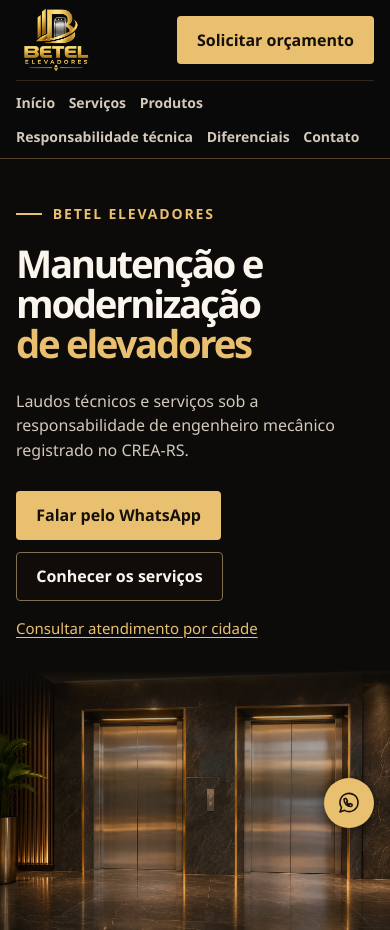
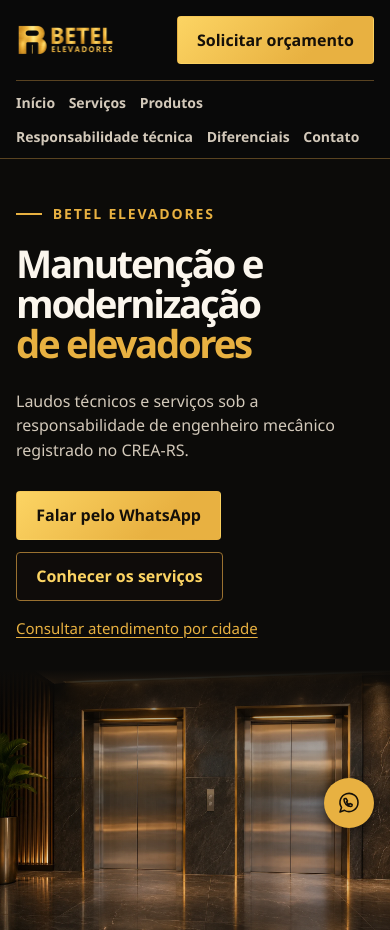
Before and after one commit to draphossites/draphoscomercial, a plain HTML site: page index.html in a window 390 px wide. Shown: the top 930 px of the page. Drawn offline with Linux system fonts and the light colour scheme.

Commit message:
Add files via upload

```diff
--- a/estilo.css
+++ b/estilo.css
@@ -2,10 +2,14 @@
   color-scheme: dark;
   --preto: #090909;
   --fundo: #10100f;
-  --ouro: #e9bf70;
+  --ouro: #e8b141;
+  --ouro-claro: #fcd463;
+  --ouro-medio: #d89d31;
+  --ouro-escuro: #9a7130;
+  --ouro-suave: #30220e;
   --texto: #fbf6ed;
   --secundario: #d3c9ba;
-  --linha: #54432a;
+  --linha: #594321;
   font-family: "Segoe UI", Arial, sans-serif;
   color: var(--texto);
   background: var(--fundo);
@@ -20,9 +24,9 @@ h1, h2, h3, p { margin-block: 0; }
 
 .topo { background: var(--preto); border-bottom: 1px solid var(--linha); }
 .barra { display: grid; grid-template-columns: 1fr auto 1fr; align-items: center; gap: 1rem; }
-.marca { justify-self: start; display: block; }
-.marca img { display: block; width: 5.5rem; height: auto; }
-.barra nav { display: flex; align-items: center; justify-content: center; gap: clamp(.75rem, 2.7vw, 2.4rem); }
+.marca { justify-self: start; display: grid; align-items: center; min-height: 5.5rem; }
+.marca img { display: block; width: 9rem; height: auto; border-radius: .2rem; }
+.barra nav { display: flex; align-items: center; justify-content: center; gap: clamp(.75rem, 2.15vw, 2.4rem); }
 .barra nav a { color: var(--secundario); padding-block: .65rem; font-size: .9375rem; font-weight: 600; text-decoration: none; }
 .barra nav a:hover { color: var(--ouro); }
 .botao {
@@ -34,16 +38,16 @@ h1, h2, h3, p { margin-block: 0; }
   border: 1px solid transparent;
   border-radius: .25rem;
   color: #151009;
-  background: var(--ouro);
+  background: linear-gradient(135deg, var(--ouro-claro), var(--ouro) 70%);
   font-weight: 700;
   text-align: center;
   text-decoration: none;
 }
-.botao:hover { background: #f8d795; }
+.botao:hover { background: var(--ouro-claro); }
 .botao:where(button) { font: inherit; font-weight: 700; cursor: pointer; }
 .botao-orcamento { justify-self: end; min-height: 2.7rem; }
-.botao-contorno { color: var(--texto); border-color: #827053; background: #100e0bb3; }
-.botao-contorno:hover { color: var(--ouro); border-color: var(--ouro); background: #241c11; }
+.botao-contorno { color: var(--ouro-claro); border-color: var(--ouro-escuro); background: #100e0bb3; }
+.botao-contorno:hover { color: var(--ouro-claro); border-color: var(--ouro); background: var(--ouro-suave); }
 
 .destaque { position: relative; isolation: isolate; overflow: hidden; background: #0c0b09; border-bottom: 1px solid var(--linha); }
 .destaque-imagem { position: absolute; z-index: -1; inset: 0 0 0 auto; width: 65%; }
@@ -83,7 +87,7 @@ h1 span { display: block; color: var(--ouro); }
 .servicos-cabecalho > p, .servicos-grade p, .atuacao p, .contato-apresentacao p { color: var(--secundario); }
 .servicos-grade { display: grid; grid-template-columns: repeat(4, minmax(0, 1fr)); gap: 1rem; margin-top: 2rem; }
 .servicos-grade article { display: flex; flex-direction: column; gap: .75rem; padding: clamp(1.15rem, 2.2vw, 1.85rem); border: 1px solid var(--linha); background: linear-gradient(158deg, #201a12, #141310 70%); }
-.servico-icone { display: grid; place-items: center; width: 3.1rem; height: 3.1rem; border: 1px solid #625033; background: #302315; }
+.servico-icone { display: grid; place-items: center; width: 3.1rem; height: 3.1rem; border: 1px solid var(--ouro-escuro); background: var(--ouro-suave); }
 .servicos-grade h3 { margin-block: .2rem 0; font-size: 1.25rem; }
 .servicos-grade a { align-self: flex-start; margin-top: auto; padding-top: .6rem; color: var(--ouro); font-size: .9375rem; font-weight: 650; text-underline-offset: .2em; }
 .servicos-grade a:hover { color: var(--texto); }
@@ -106,14 +110,14 @@ h1 span { display: block; color: var(--ouro); }
 .equipe { padding-block: clamp(3.25rem, 6vw, 5rem) 3rem; }
 h2 { font-size: clamp(2rem, 4vw, 3.35rem); letter-spacing: -.05em; line-height: 1.08; }
 .pessoas { display: grid; grid-template-columns: repeat(2, minmax(0, 1fr)); gap: 1.15rem; margin-top: 1.65rem; }
-.pessoas article { padding: clamp(1.25rem, 3vw, 2rem); border: 1px solid var(--linha); border-top: 2px solid #b68c49; background: #181510; }
+.pessoas article { padding: clamp(1.25rem, 3vw, 2rem); border: 1px solid var(--linha); border-top: 2px solid var(--ouro-medio); background: #181510; }
 h3 { margin-block: .7rem .4rem; font-size: clamp(1.25rem, 2.25vw, 1.85rem); line-height: 1.2; letter-spacing: -.025em; }
 .detalhe { color: var(--secundario); }
 .telefone { font-variant-numeric: tabular-nums; text-underline-offset: .26em; }
 .telefone:hover { color: var(--ouro); }
 .atuacao { padding-block: 2.8rem 3.35rem; border-block: 1px solid var(--linha); background: #13110e; }
 .atuacao ul { display: grid; grid-template-columns: repeat(3, minmax(0, 1fr)); gap: 1.25rem; margin: 1.8rem 0 0; padding: 0; list-style: none; }
-.atuacao li { padding: .8rem 1rem .65rem; border-left: 2px solid #b68c49; }
+.atuacao li { padding: .8rem 1rem .65rem; border-left: 2px solid var(--ouro-medio); }
 .atuacao h3 { margin-top: 0; font-size: 1.25rem; }
 .contato { display: grid; grid-template-columns: 1fr 1.3fr; align-items: start; gap: clamp(1.4rem, 4vw, 3.75rem); padding-block: clamp(3.4rem, 7vw, 6rem); }
 .contato-apresentacao p { margin-block: 1.2rem 1.5rem; }
@@ -122,7 +126,7 @@ h3 { margin-block: .7rem .4rem; font-size: clamp(1.25rem, 2.25vw, 1.85rem); line
 .campo { display: grid; gap: .42rem; align-content: start; }
 .campo label { font-size: .9375rem; font-weight: 650; }
 .campo label span { color: var(--secundario); font-size: .875rem; font-weight: 400; }
-.campo :is(input, select) { width: 100%; min-height: 2.9rem; padding: .55rem .7rem; border: 1px solid #6d5b3f; border-radius: .25rem; color: var(--texto); background: #10100f; font: inherit; }
+.campo :is(input, select) { width: 100%; min-height: 2.9rem; padding: .55rem .7rem; border: 1px solid var(--ouro-escuro); border-radius: .25rem; color: var(--texto); background: var(--fundo); font: inherit; }
 .campo select { appearance: none; padding-right: 2rem; background-image: linear-gradient(45deg, transparent 50%, var(--ouro) 50%), linear-gradient(135deg, var(--ouro) 50%, transparent 50%); background-position: calc(100% - 1rem) 50%, calc(100% - .7rem) 50%; background-size: .3rem .3rem; background-repeat: no-repeat; }
 .formulario-acao { grid-column: 1 / -1; }
 .formulario-acao p { margin-top: .65rem; color: var(--secundario); font-size: .9375rem; }
@@ -143,7 +147,7 @@ h3 { margin-block: .7rem .4rem; font-size: clamp(1.25rem, 2.25vw, 1.85rem); line
   overscroll-behavior-inline: contain;
   scroll-behavior: smooth;
   scroll-snap-type: x mandatory;
-  scrollbar-color: #9d7e44 #272015;
+  scrollbar-color: var(--ouro-escuro) var(--ouro-suave);
   list-style: none;
 }
 .perguntas-lista:focus-visible { outline: 2px solid var(--ouro); outline-offset: 4px; }
@@ -153,7 +157,7 @@ h3 { margin-block: .7rem .4rem; font-size: clamp(1.25rem, 2.25vw, 1.85rem); line
   gap: .7rem;
   padding: clamp(1.2rem, 2.5vw, 1.9rem);
   border: 1px solid var(--linha);
-  border-top: 2px solid #b68c49;
+  border-top: 2px solid var(--ouro-medio);
   background: #1c1710;
   scroll-snap-align: start;
 }
@@ -164,7 +168,7 @@ h3 { margin-block: .7rem .4rem; font-size: clamp(1.25rem, 2.25vw, 1.85rem); line
 .rodape { background: var(--preto); border-top: 1px solid var(--linha); color: var(--secundario); }
 .rodape-grade { display: grid; grid-template-columns: minmax(7rem, .8fr) minmax(0, 1.9fr) minmax(13rem, .95fr); align-items: start; gap: clamp(1.1rem, 4vw, 4rem); padding-block: 3.2rem; }
 .rodape-marca { display: block; justify-self: start; }
-.rodape-marca img { display: block; width: clamp(7rem, 12vw, 10rem); height: auto; }
+.rodape-marca img { display: block; width: clamp(8rem, 14vw, 12rem); max-width: 100%; height: auto; border-radius: .2rem; }
 .rodape-navegacao { display: grid; grid-template-columns: minmax(0, .9fr) minmax(0, 1.1fr); gap: clamp(.8rem, 2.5vw, 2rem); }
 .rodape h2 { margin-bottom: 1rem; color: var(--ouro); font-size: 1rem; font-weight: 700; letter-spacing: 0; line-height: 1.3; }
 .rodape ul { display: grid; gap: .55rem; margin: 0; padding: 0; list-style: none; }
@@ -173,7 +177,7 @@ h3 { margin-block: .7rem .4rem; font-size: clamp(1.25rem, 2.25vw, 1.85rem); line
 .rodape-telefone { display: inline-block; margin-bottom: .65rem; color: var(--texto); font-size: clamp(1.3rem, 2vw, 1.75rem); font-weight: 650; white-space: nowrap; }
 .rodape-base { display: flex; flex-wrap: wrap; justify-content: space-between; gap: .75rem 1.5rem; padding-block: 1.35rem 2rem; border-top: 1px solid var(--linha); font-size: .875rem; }
 .whatsapp-flutuante { position: fixed; z-index: 2; right: max(1rem, env(safe-area-inset-right)); bottom: max(1rem, env(safe-area-inset-bottom)); display: grid; place-items: center; width: 3.15rem; height: 3.15rem; border-radius: 50%; background: var(--ouro); box-shadow: 0 .25rem 1.25rem #0009; }
-.whatsapp-flutuante:hover { background: #f8d795; }
+.whatsapp-flutuante:hover { background: var(--ouro-claro); }
 .whatsapp-flutuante .icone { color: #151009; }
 
 @media (max-width: 84rem) {
@@ -189,8 +193,9 @@ h3 { margin-block: .7rem .4rem; font-size: clamp(1.25rem, 2.25vw, 1.85rem); line
   .diferenciais li:nth-child(odd) { border-left: 0; padding-left: 0; }
   .perguntas-lista { grid-auto-columns: calc((100% - 1rem) / 2); }
   .barra { grid-template-columns: 1fr auto; column-gap: .6rem; row-gap: 0; }
-  .marca img { width: 5rem; }
-  .barra nav { grid-column: 1 / -1; grid-row: 2; justify-content: flex-start; flex-wrap: wrap; gap: 0 1.15rem; border-top: 1px solid #30261a; }
+  .marca { min-height: 5rem; }
+  .marca img { width: 8rem; }
+  .barra nav { grid-column: 1 / -1; grid-row: 2; justify-content: flex-start; flex-wrap: wrap; gap: 0 1.15rem; border-top: 1px solid var(--linha); }
   .barra nav a { font-size: .875rem; }
   .botao-orcamento { grid-column: 2; grid-row: 1; }
 }
@@ -199,6 +204,7 @@ h3 { margin-block: .7rem .4rem; font-size: clamp(1.25rem, 2.25vw, 1.85rem); line
   .limite { width: calc(100% - 2rem); }
   .barra nav { gap: 0 .85rem; padding-block: .3rem; }
   .barra nav a { padding-block: .38rem; }
+  .marca img { width: 6.2rem; }
   .destaque { display: flex; flex-direction: column; }
   .destaque-conteudo { padding-block: 2.8rem 1.9rem; }
   h1 { max-width: 11em; font-size: clamp(2.4rem, 8.8vw, 4rem); }
--- a/index.html
+++ b/index.html
@@ -6,7 +6,7 @@
   <meta name="theme-color" content="#090909">
   <meta name="description" content="Betel Elevadores. Manutenção, modernização e laudos técnicos. Conheça a equipe e solicite um orçamento pelo WhatsApp.">
   <title>Betel Elevadores | Manutenção e modernização de elevadores</title>
-  <link rel="icon" type="image/png" sizes="64x64" href="./favicon.png">
+  <link rel="icon" type="image/png" sizes="64x64" href="./favicon-betel-transparente.png">
   <link rel="stylesheet" href="estilo.css">
   <script src="orcamento.js" defer></script>
   <script src="perguntas.js" defer></script>
@@ -39,7 +39,7 @@
   <header class="topo" id="inicio">
     <div class="limite barra">
       <a class="marca" href="#inicio" aria-label="Betel Elevadores, início">
-        <img src="betel-elevadores-transparente.png" alt="Betel Elevadores" width="1254" height="1254">
+        <img src="betel-logo-proporcional.webp" alt="Betel Elevadores" width="800" height="267">
       </a>
       <nav aria-label="Menu principal">
         <a href="#inicio">Início</a>
@@ -299,7 +299,7 @@
     <div class="limite">
       <div class="rodape-grade">
         <a class="rodape-marca" href="#inicio" aria-label="Betel Elevadores, voltar ao início">
-          <img src="betel-elevadores-transparente.png" alt="Betel Elevadores" width="1254" height="1254" loading="lazy">
+          <img src="betel-logo-proporcional.webp" alt="Betel Elevadores" width="800" height="267" loading="lazy">
         </a>
         <nav class="rodape-navegacao" aria-label="Links do rodapé">
           <div>
```
Also changed, not shown: betel-logo-proporcional.webp (added), favicon-betel-transparente.png (added).
